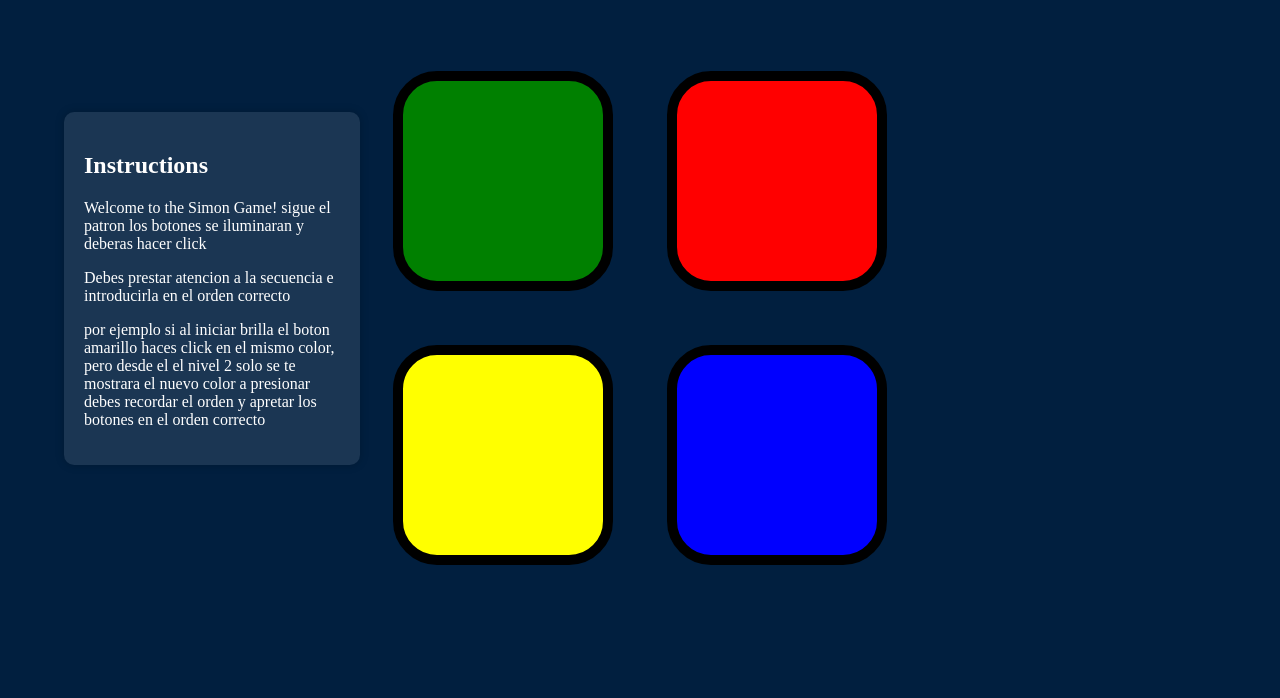
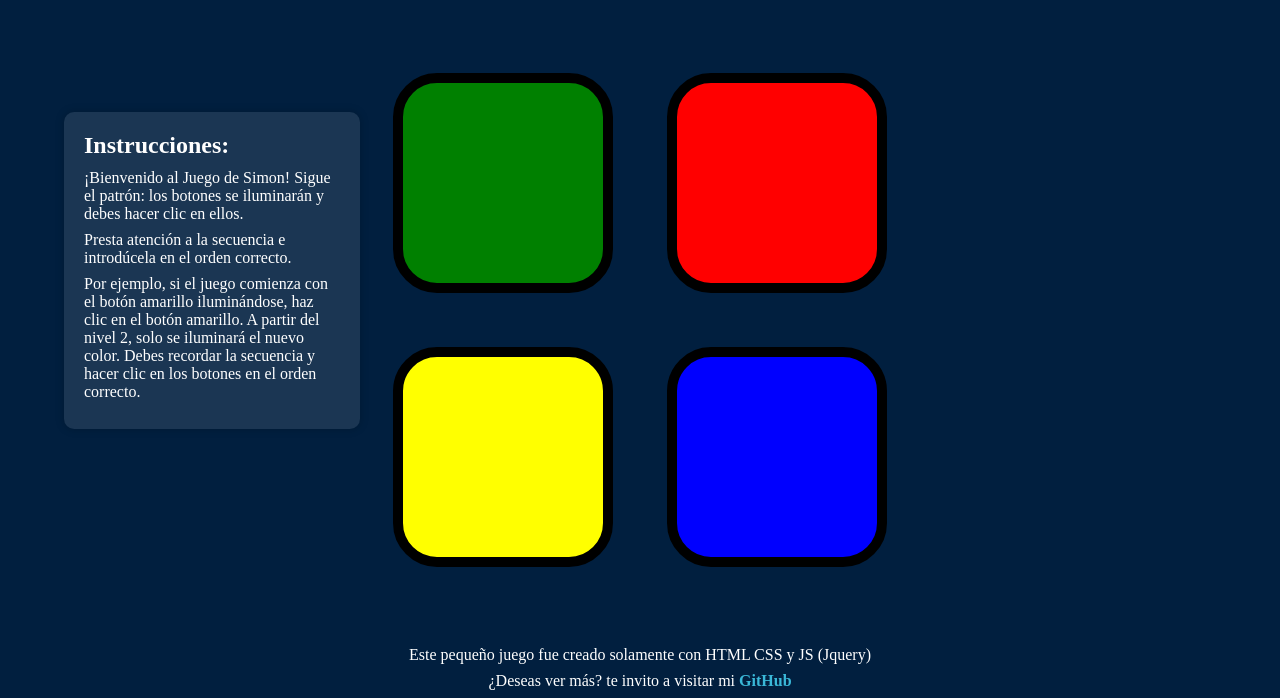
Before and after one commit to Delky91/Simon_Dice, a plain HTML site: page index.html in a window 1280 px wide. Shown: the part 128-826 px from the top of the page. Before the commit the page ends 800 px from the top, so only its background shows below. Drawn offline with nearby package versions, Linux system fonts and the light colour scheme.

Commit message:
footer and styles

```diff
--- a/index.html
+++ b/index.html
@@ -1,6 +1,6 @@
 <!DOCTYPE html>
 <html
-	lang="en"
+	lang="es"
 	dir="ltr">
 	<head>
 		<meta charset="utf-8" />
@@ -15,20 +15,20 @@
 
 	<body>
 		<div id="instructions">
-			<h2>Instructions</h2>
+			<h2>Instrucciones:</h2>
 			<p>
-				Welcome to the Simon Game! sigue el patron los botones se iluminaran y
-				deberas hacer click
+				¡Bienvenido al Juego de Simon! Sigue el patrón: los botones se iluminarán y
+				debes hacer clic en ellos.
 			</p>
+			<p>Presta atención a la secuencia e introdúcela en el orden correcto.</p>
 			<p>
-				Debes prestar atencion a la secuencia e introducirla en el orden correcto
-			</p>
-			<p>
-				por ejemplo si al iniciar brilla el boton amarillo haces click en el mismo
-				color, pero desde el el nivel 2 solo se te mostrara el nuevo color a
-				presionar debes recordar el orden y apretar los botones en el orden correcto
+				Por ejemplo, si el juego comienza con el botón amarillo iluminándose, haz
+				clic en el botón amarillo. A partir del nivel 2, solo se iluminará el nuevo
+				color. Debes recordar la secuencia y hacer clic en los botones en el orden
+				correcto.
 			</p>
 		</div>
+
 		<h1 id="level-title">Press A Key to Start</h1>
 		<div class="game-container">
 			<div class="row">
@@ -54,6 +54,13 @@
 					class="btn blue"></div>
 			</div>
 		</div>
+		<footer>
+			<p>Este pequeño juego fue creado solamente con HTML CSS y JS (Jquery)</p>
+			<p>
+				¿Deseas ver más? te invito a visitar mi
+				<a href="https://github.com/Delky91">GitHub</a>
+			</p>
+		</footer>
 
 		<!--JQuery-->
 		<script
--- a/styles.css
+++ b/styles.css
@@ -1,6 +1,19 @@
+* {
+	margin: 0;
+	padding: 0;
+}
 body {
 	text-align: center;
 	background-color: #011f3f;
+}
+
+p {
+	color: white;
+	margin-bottom: 8px;
+}
+
+h2 {
+	margin-bottom: 10px;
 }
 
 #level-title {
@@ -64,7 +77,12 @@ body {
 	background-color: grey;
 }
 
-#volumen-slider {
-	width: 10%;
-	margin: 20px auto;
+footer {
+	margin-top: 50px;
 }
+
+footer a {
+	text-decoration: none;
+	color: #3ab8d8;
+	font-weight: bold;
+}
```
